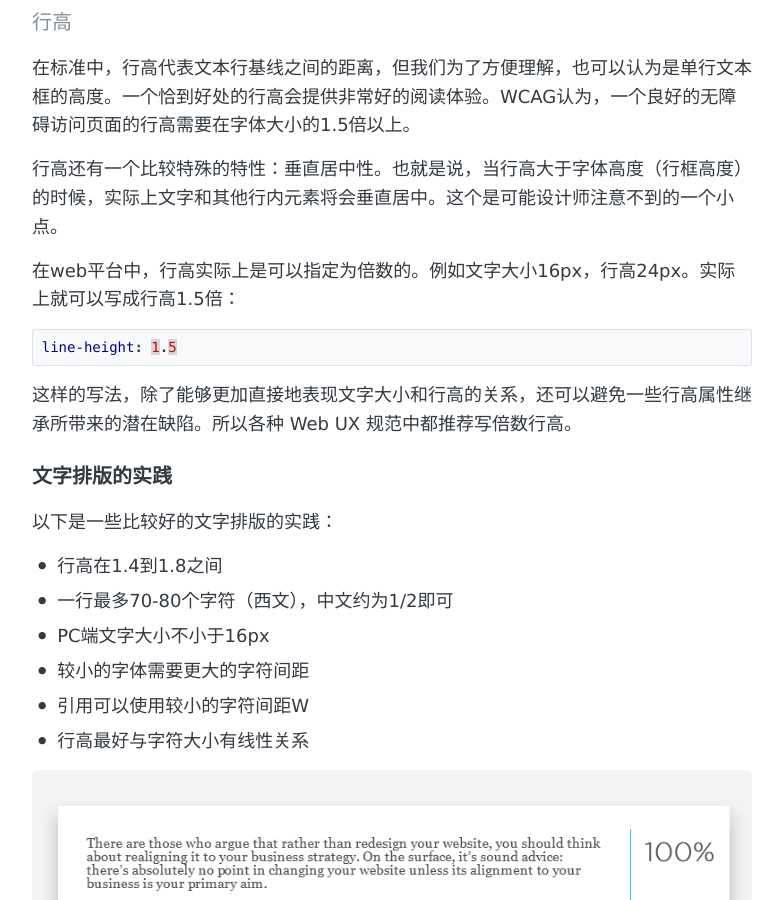
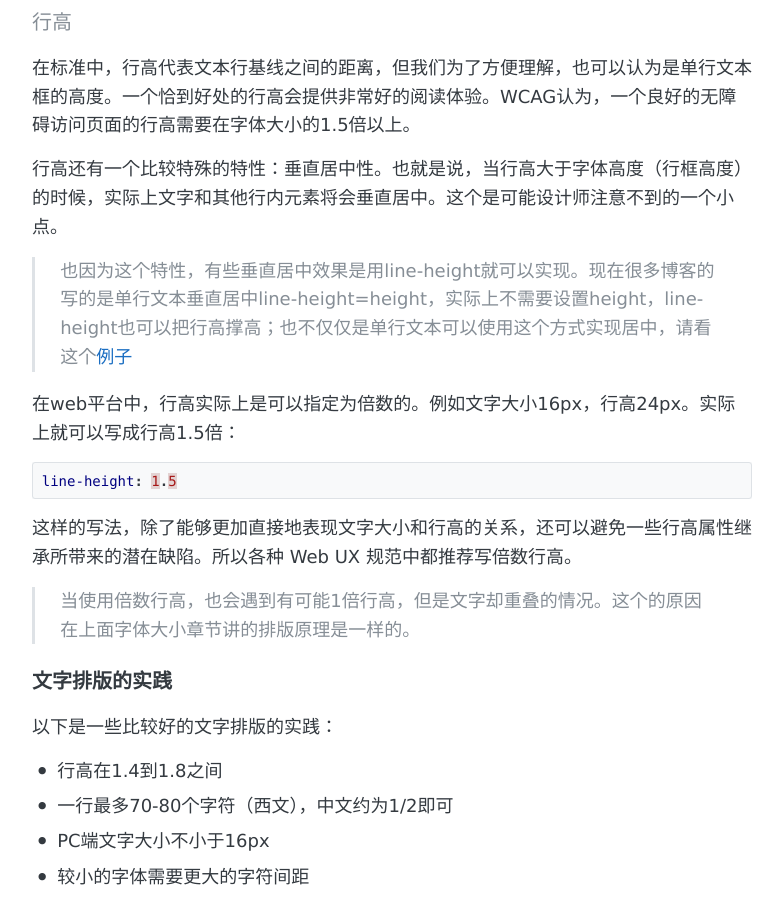
Before and after one commit to ExcitedSpider/archive.excitedspider.github.io, a Jekyll site: the page built from _posts/2020-8-22-有关web font的那些事.md, in a window 1280 px wide and 900 px high, scrolled down 9869 px. Shown: the whole window, without its empty margins (248-1031 px from the left). Built offline with Jekyll 4.4.1, drawn with Linux system fonts in a browser that asks for light colours.

Commit message:
2020/8/22 22:53 by

````diff
--- a/_posts/2020-8-22-有关web font的那些事.md
+++ b/_posts/2020-8-22-有关web font的那些事.md
@@ -198,6 +198,8 @@ em的概念不仅用在这里，同样在web设计中还引申出[相对单位em
 
 行高还有一个比较特殊的特性：垂直居中性。也就是说，当行高大于字体高度（行框高度）的时候，实际上文字和其他行内元素将会垂直居中。这个是可能设计师注意不到的一个小点。
 
+>  也因为这个特性，有些垂直居中效果是用line-height就可以实现。现在很多博客的写的是单行文本垂直居中line-height=height，实际上不需要设置height，line-height也可以把行高撑高；也不仅仅是单行文本可以使用这个方式实现居中，请看这个[例子](https://codepen.io/excitedqe/pen/LYNbwPW)
+
 在web平台中，行高实际上是可以指定为倍数的。例如文字大小16px，行高24px。实际上就可以写成行高1.5倍：
 
 ```css
@@ -205,6 +207,8 @@ line-height: 1.5
 ```
 
 这样的写法，除了能够更加直接地表现文字大小和行高的关系，还可以避免一些行高属性继承所带来的潜在缺陷。所以各种 Web UX 规范中都推荐写倍数行高。
+
+> 当使用倍数行高，也会遇到有可能1倍行高，但是文字却重叠的情况。这个的原因在上面字体大小章节讲的排版原理是一样的。
 
 ### 文字排版的实践
 
@@ -216,5 +220,3 @@ line-height: 1.5
 * 较小的字体需要更大的字符间距
 * 引用可以使用较小的字符间距W
 * 行高最好与字符大小有线性关系
-
-![Line spacing examples - Justinmind](../assets/img/mdimg/2020-8-22-有关web font的那些事/line-spacing-Justinmind-examples-percent.png)
````
